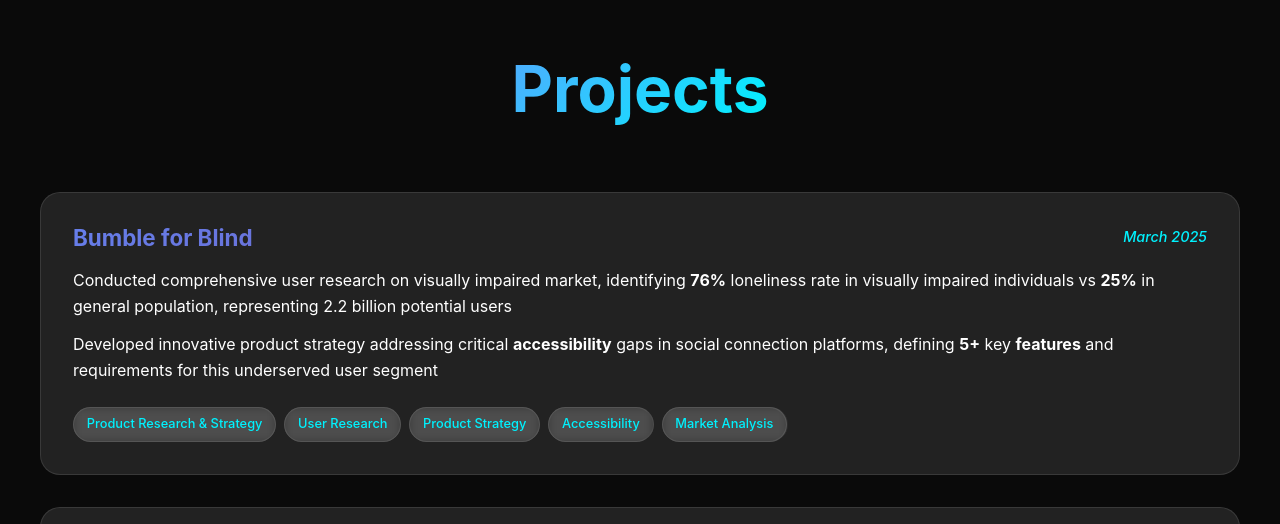
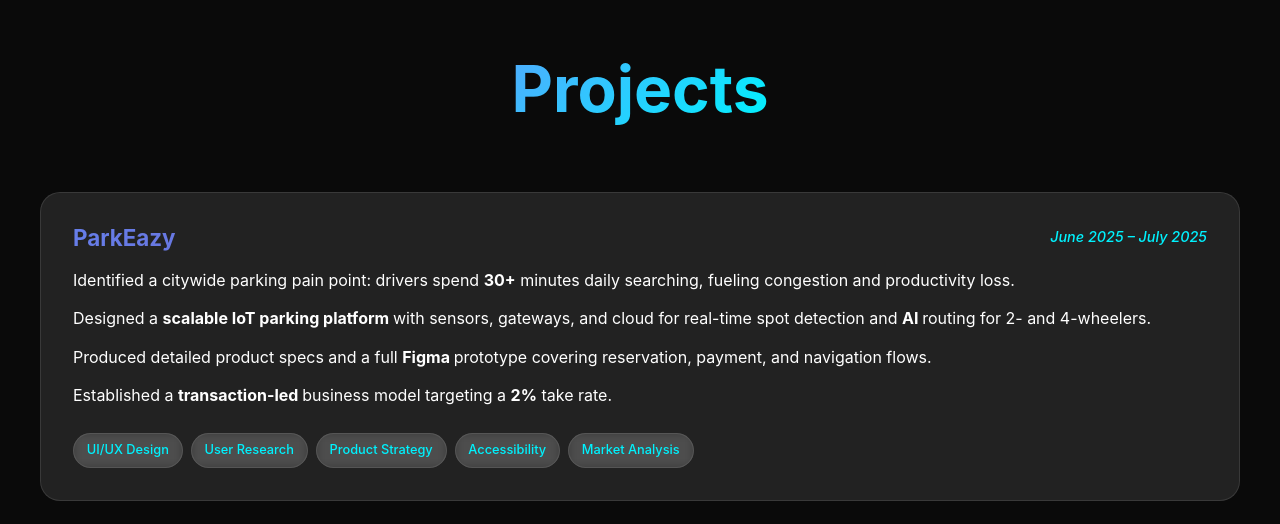
Before and after one commit to VenkateshTejas/VenkateshTejas.github.io, a plain HTML site: page index.html in a window 1280 px wide. Shown: the part 1400-1924 px from the top of the page. Drawn offline with nearby package versions, Linux system fonts and the light colour scheme.

Commit message:
project added

```diff
--- a/index.html
+++ b/index.html
@@ -107,6 +107,32 @@
       <h2 class="section-title">Projects</h2>
       <div class="section-content">
         <div class="projects-grid">
+
+
+
+          <div class="project-card scroll-reveal">
+            <div class="project-header">
+              <h3 class="project-title">ParkEazy</h3>
+              <div class="project-date">June 2025 – July 2025</div>
+            </div>
+            <div class="project-description">
+              <p>Identified a citywide parking pain point: drivers spend <strong>30+</strong> minutes daily searching, fueling congestion and productivity loss.</p>
+              <p>Designed a <strong>scalable IoT parking platform </strong> with sensors, gateways, and cloud for real-time spot detection and <strong> AI </strong> routing for 2- and 4-wheelers.</p>
+              <p>Produced detailed product specs and a full <strong> Figma </strong> prototype covering reservation, payment, and navigation flows.</p>
+              <p>Established a <strong>transaction-led </strong>  business model targeting a <strong> 2%</strong>  take rate.</p>
+            </div>
+            <div class="project-tags">
+              <span class="tag">UI/UX Design</span>
+              <span class="tag">User Research</span>
+              <span class="tag">Product Strategy</span>
+              <span class="tag">Accessibility</span>
+              <span class="tag">Market Analysis</span>
+            </div>
+          </div>
+
+
+
+
           <div class="project-card scroll-reveal">
             <div class="project-header">
               <h3 class="project-title">Bumble for Blind</h3>
```
